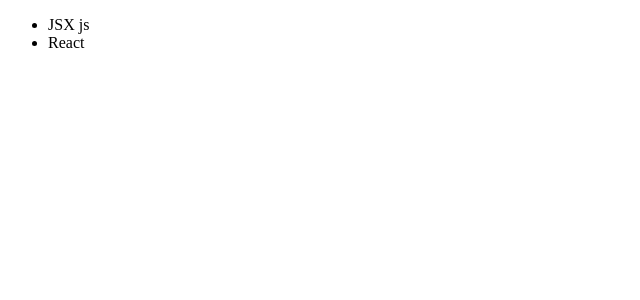
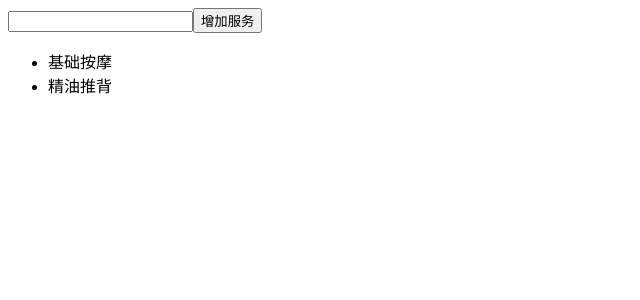
Before and after one commit to cjiao100/react-study, a React (Create React App) app in the folder demo01/: page / in a window 1280 px wide. Shown: the top 300 px of the page, without its empty margins (0-640 px from the left). Built offline with nearby package versions, Linux system fonts and the light colour scheme.

Commit message:
小姐姐服务菜单

```diff
--- /dev/null
+++ b/demo01/src/Xiaojiejie.js
@@ -0,0 +1,70 @@
+/*
+ * @Author: cjiao100
+ * @Date: 2019-09-30 14:46:16
+ * @LastEditors: cjiao100
+ * @LastEditTime: 2019-09-30 19:22:54
+ * @Description: Do not edit
+ */
+import React, { Component, Fragment } from 'react'
+
+class Xiaojiejie extends Component {
+  constructor(props) {
+    super(props)
+    this.state = {
+      inputValue: '',
+      list: ['基础按摩', '精油推背']
+    }
+  }
+  render() {
+    return (
+      // 类似VUE中的template
+      <Fragment>
+        <div>
+          <input
+            type="text"
+            value={this.state.inputValue}
+            onChange={this.inputChange.bind(this)}
+          />
+          <button onClick={this.addList.bind(this)}>增加服务</button>
+        </div>
+        <ul>
+          {this.state.list.map((item, index) => {
+            return (
+              <li
+                key={index + item}
+                onClick={this.deleteList.bind(this, index)}
+              >
+                {item}
+              </li>
+            )
+          })}
+        </ul>
+      </Fragment>
+    )
+  }
+
+  inputChange(e) {
+    // console.log(this)
+    // this.state.inputValue = e.target.value
+    this.setState({
+      inputValue: e.target.value
+    })
+  }
+
+  addList() {
+    this.setState({
+      list: [...this.state.list, this.state.inputValue],
+      inputValue: ''
+    })
+  }
+
+  deleteList(index) {
+    let list = this.state.list
+    list.splice(index, 1)
+    this.setState({
+      list
+    })
+  }
+}
+
+export default Xiaojiejie
--- a/demo01/src/index.js
+++ b/demo01/src/index.js
@@ -2,13 +2,13 @@
  * @Author: cjiao100
  * @Date: 2019-09-30 10:22:32
  * @LastEditors: cjiao100
- * @LastEditTime: 2019-09-30 13:29:38
+ * @LastEditTime: 2019-09-30 14:52:45
  * @Description: 入口文件
  */
 
  import React from 'react'
  import ReactDOM from 'react-dom'
 
- import App from './App'
+ import Xiaojiejie from './Xiaojiejie'
 
- ReactDOM.render(<App />, document.getElementById('root'))
+ ReactDOM.render(<Xiaojiejie />, document.getElementById('root'))
```
